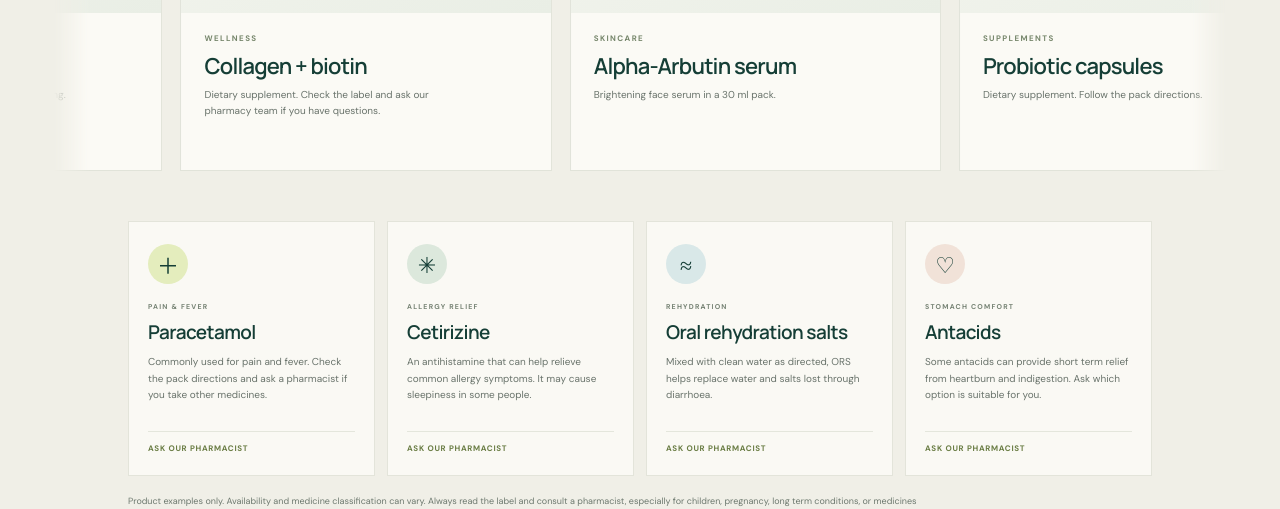
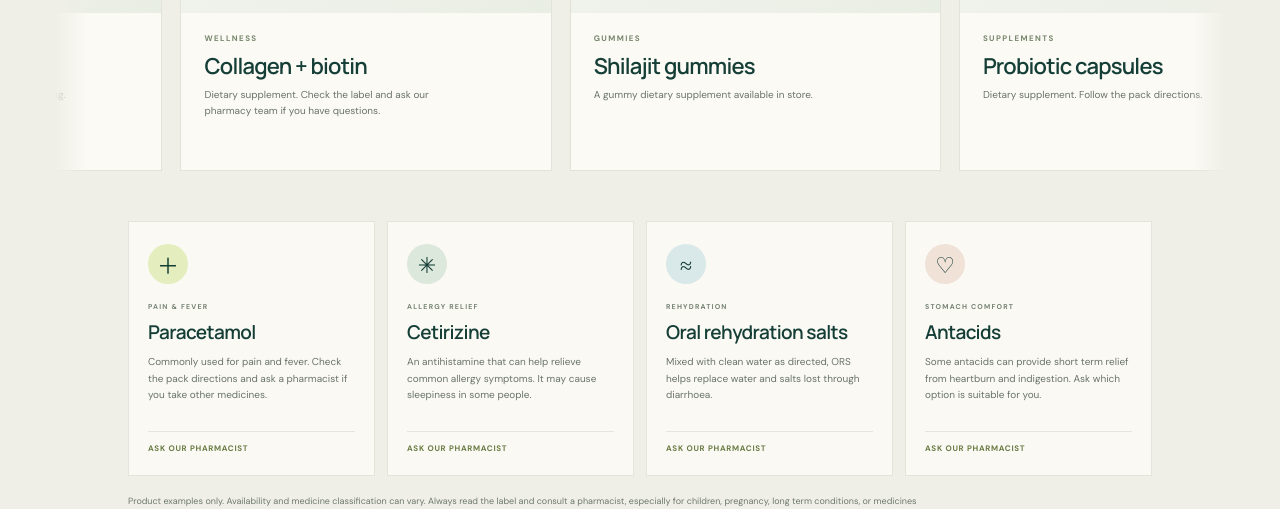
Before and after one commit to jojo942420/wellroot-pharmacy-site, a plain HTML site: page index.html in a window 1280 px wide. Shown: the part 2069-2578 px from the top of the page. Drawn offline with Linux system fonts and the light colour scheme.

Commit message:
Restore Shilajit gummies in the product reel

```diff
--- a/index.html
+++ b/index.html
@@ -33,7 +33,7 @@
             <div class="product-set">
               <article class="product-tile"><div class="product-image-wrap"><img src="https://s.alicdn.com/%40sc04/kf/Hcd3b571f0f4d42efb1f224459f915e5bR/TWG-RTS-30ml-Collagen-Serum-for-Face-5-in-1-Face-Moisturizer-Nourishing-Skin-Brightening-Nicotinamide-Serum-Anti-Spot-Face-Serum.jpg" alt="TWG facial serum boxes" loading="lazy"></div><div class="product-tile-copy"><span>SKINCARE</span><h3>Facial serums</h3><p>TWG serum options, shown on the product packaging.</p></div></article>
               <article class="product-tile"><div class="product-image-wrap"><img src="https://m.media-amazon.com/images/I/41KmDezeaeL._SL500_.jpg" alt="NeoCell collagen and biotin dietary supplement bottle" loading="lazy"></div><div class="product-tile-copy"><span>WELLNESS</span><h3>Collagen + biotin</h3><p>Dietary supplement. Check the label and ask our pharmacy team if you have questions.</p></div></article>
-              <article class="product-tile"><div class="product-image-wrap"><img src="https://s.alicdn.com/%40sc04/kf/H50d5576af4374faeb7a613e981b92fe9v/TWG-RTS-Hot-Sale-Arbutin-Vitamin-C-Brightening-Serum-for-Face-Nicotinamide-Anti-Aging-Skin-Care-Whitening-Vitamin-C-Face-Serum.jpg" alt="TWG Alpha-Arbutin face serum" loading="lazy"></div><div class="product-tile-copy"><span>SKINCARE</span><h3>Alpha-Arbutin serum</h3><p>Brightening face serum in a 30 ml pack.</p></div></article>
+              <article class="product-tile"><div class="product-image-wrap"><img src="https://australianvit.com/cdn/shop/files/natural-bioscience-shilajit-gummies-bottle.jpg?v=1768195522" alt="Shilajit gummies product bottle" loading="lazy"></div><div class="product-tile-copy"><span>GUMMIES</span><h3>Shilajit gummies</h3><p>A gummy dietary supplement available in store.</p></div></article>
               <article class="product-tile"><div class="product-image-wrap"><img src="https://www.dhop.store/wp-content/uploads/2026/04/gastrointestinal-probiotics-capsules-60-count-dho-y3pfq57f-desc-1.webp" alt="DHOP gastrointestinal probiotic capsules" loading="lazy"></div><div class="product-tile-copy"><span>SUPPLEMENTS</span><h3>Probiotic capsules</h3><p>Dietary supplement. Follow the pack directions.</p></div></article>
               <article class="product-tile"><div class="product-image-wrap"><img src="https://i.ebayimg.com/images/g/MJcAAeSwzSNotcEL/s-l1200.jpg" alt="Magnesium 12-in-1 dietary supplement cartons" loading="lazy"></div><div class="product-tile-copy"><span>SUPPLEMENTS</span><h3>Magnesium complex</h3><p>Multi-form magnesium dietary supplement; see the product label for details.</p></div></article>
               <article class="product-tile"><div class="product-image-wrap"><img src="https://api.paseero.ng/uploads/ads/photos/5329/329510867_photo-0-6_1761808052_LXiKbW.jpg.webp" alt="AJ Wellness evening primrose oil capsules" loading="lazy"></div><div class="product-tile-copy"><span>WELLNESS</span><h3>Evening primrose oil</h3><p>1000 mg softgel capsules. Ask our pharmacist whether it suits you.</p></div></article>
@@ -45,7 +45,7 @@
             <div class="product-set" aria-hidden="true">
               <article class="product-tile"><div class="product-image-wrap"><img src="https://s.alicdn.com/%40sc04/kf/Hcd3b571f0f4d42efb1f224459f915e5bR/TWG-RTS-30ml-Collagen-Serum-for-Face-5-in-1-Face-Moisturizer-Nourishing-Skin-Brightening-Nicotinamide-Serum-Anti-Spot-Face-Serum.jpg" alt="" loading="lazy"></div><div class="product-tile-copy"><span>SKINCARE</span><h3>Facial serums</h3><p>TWG serum options, shown on the product packaging.</p></div></article>
               <article class="product-tile"><div class="product-image-wrap"><img src="https://m.media-amazon.com/images/I/41KmDezeaeL._SL500_.jpg" alt="" loading="lazy"></div><div class="product-tile-copy"><span>WELLNESS</span><h3>Collagen + biotin</h3><p>Dietary supplement. Check the label and ask our pharmacy team if you have questions.</p></div></article>
-              <article class="product-tile"><div class="product-image-wrap"><img src="https://s.alicdn.com/%40sc04/kf/H50d5576af4374faeb7a613e981b92fe9v/TWG-RTS-Hot-Sale-Arbutin-Vitamin-C-Brightening-Serum-for-Face-Nicotinamide-Anti-Aging-Skin-Care-Whitening-Vitamin-C-Face-Serum.jpg" alt="" loading="lazy"></div><div class="product-tile-copy"><span>SKINCARE</span><h3>Alpha-Arbutin serum</h3><p>Brightening face serum in a 30 ml pack.</p></div></article>
+              <article class="product-tile"><div class="product-image-wrap"><img src="https://australianvit.com/cdn/shop/files/natural-bioscience-shilajit-gummies-bottle.jpg?v=1768195522" alt="" loading="lazy"></div><div class="product-tile-copy"><span>GUMMIES</span><h3>Shilajit gummies</h3><p>A gummy dietary supplement available in store.</p></div></article>
               <article class="product-tile"><div class="product-image-wrap"><img src="https://www.dhop.store/wp-content/uploads/2026/04/gastrointestinal-probiotics-capsules-60-count-dho-y3pfq57f-desc-1.webp" alt="" loading="lazy"></div><div class="product-tile-copy"><span>SUPPLEMENTS</span><h3>Probiotic capsules</h3><p>Dietary supplement. Follow the pack directions.</p></div></article>
               <article class="product-tile"><div class="product-image-wrap"><img src="https://i.ebayimg.com/images/g/MJcAAeSwzSNotcEL/s-l1200.jpg" alt="" loading="lazy"></div><div class="product-tile-copy"><span>SUPPLEMENTS</span><h3>Magnesium complex</h3><p>Multi-form magnesium dietary supplement; see the product label for details.</p></div></article>
               <article class="product-tile"><div class="product-image-wrap"><img src="https://api.paseero.ng/uploads/ads/photos/5329/329510867_photo-0-6_1761808052_LXiKbW.jpg.webp" alt="" loading="lazy"></div><div class="product-tile-copy"><span>WELLNESS</span><h3>Evening primrose oil</h3><p>1000 mg softgel capsules. Ask our pharmacist whether it suits you.</p></div></article>
```
